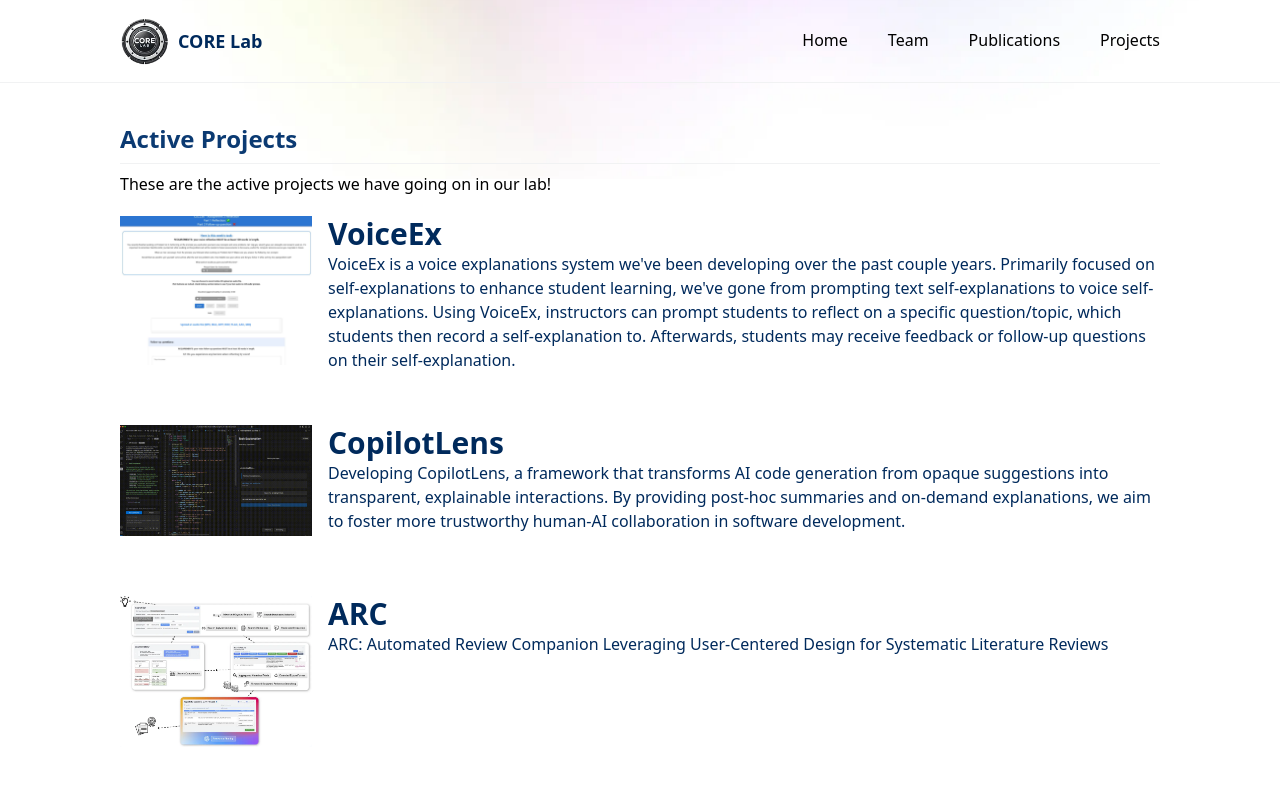
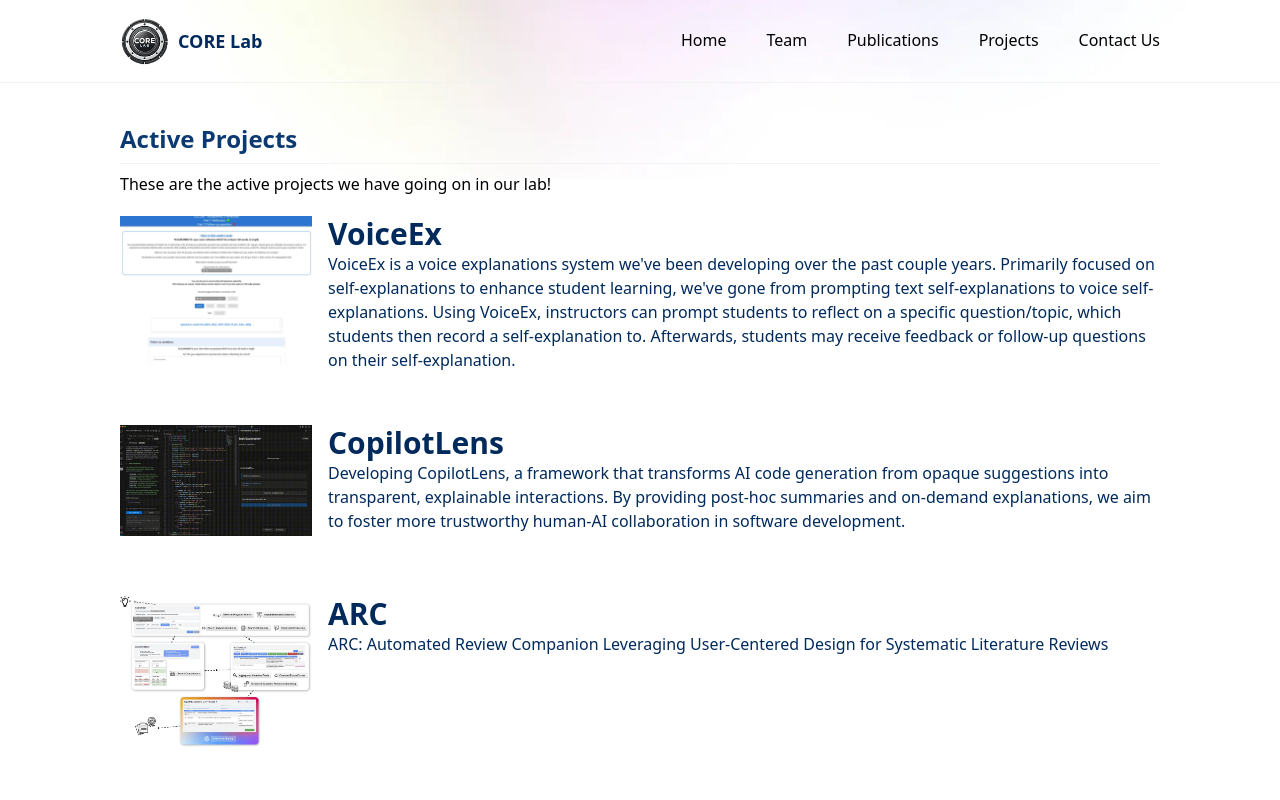
Before and after one commit to Forlaie/core_lab, a Next.js app: page /projects in a window 1280 px wide. Shown: the top 800 px of the page. Built offline with nearby package versions, Linux system fonts and the light colour scheme.

Commit message:
contact us

```diff
--- a/Components/Footer/Footer.jsx
+++ b/Components/Footer/Footer.jsx
@@ -5,7 +5,7 @@ import email_icon from '../../Assets/email_icon.png'
 
 const Footer = () => {
   return (
-    <div className='px-30 pt-10 mx-auto'>
+    <div className='px-30 pt-10 mx-auto' id='contactus'>
       <div className='text-center sm:flex items-center justify-between border-t border-gray-400 mt-12 py-6'>
         <p>Want to contact us or learn more?</p>
         <ul className='flex flex-col items-front gap-2 justify-center mt-4 sm:mt-0'>
--- a/Components/Navbar/Navbar.jsx
+++ b/Components/Navbar/Navbar.jsx
@@ -53,6 +53,7 @@ const Navbar = () => {
                 <Link href="/team"><li className='cursor-pointer'>Team</li></Link>
                 <Link href="/publications"><li className='cursor-pointer'>Publications</li></Link>
                 <Link href="/projects"><li className='cursor-pointer'>Projects</li></Link>
+                <Link href="#contactus"><li className='cursor-pointer'>Contact Us</li></Link>
               </ul>
 
               <button className='block md:hidden top-0 right-0' onClick={openMenu}>
@@ -71,6 +72,7 @@ const Navbar = () => {
           <Link href="/team"><li className='cursor-pointer'>Team</li></Link>
           <Link href="/publications"><li className='cursor-pointer'>Publications</li></Link>
           <Link href="/projects"><li className='cursor-pointer'>Projects</li></Link>
+          <Link href="#contactus"><li className='cursor-pointer'>Contact Us</li></Link>
       </ul>
 
     </nav>
```
